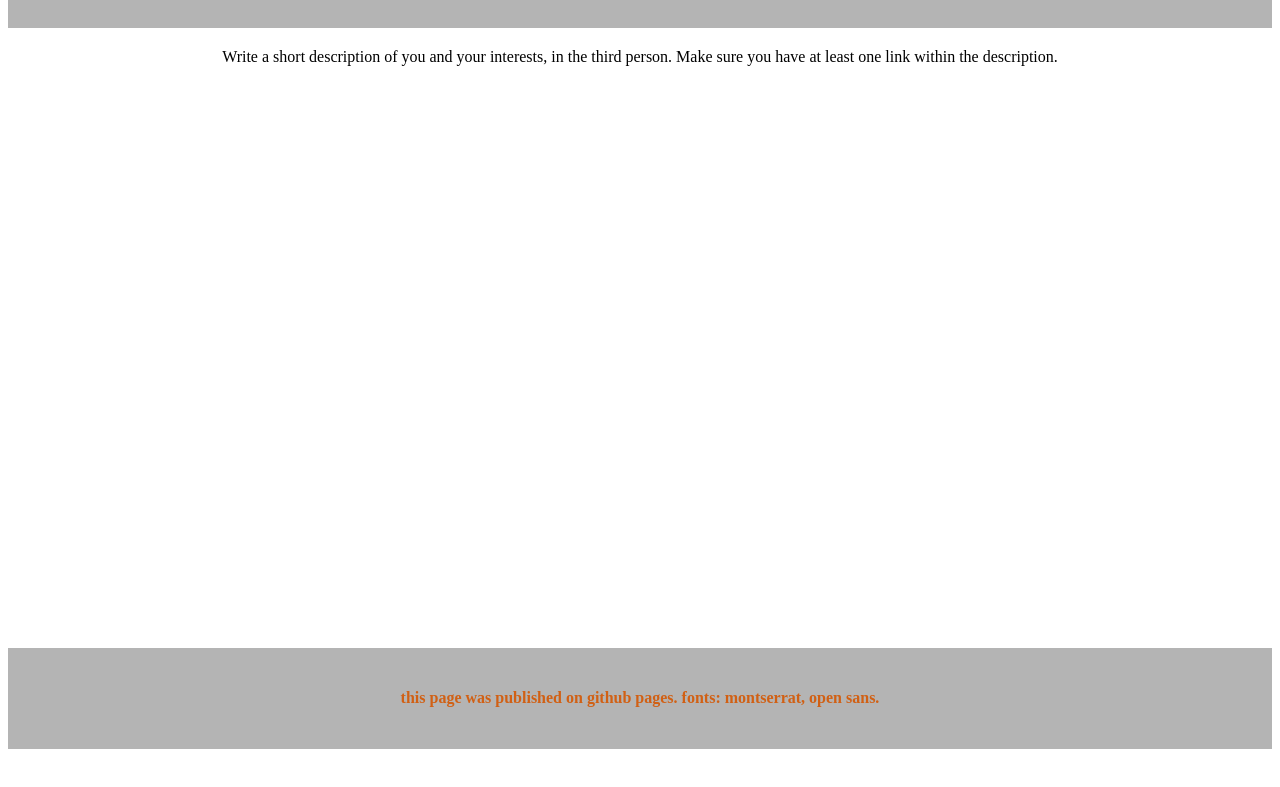
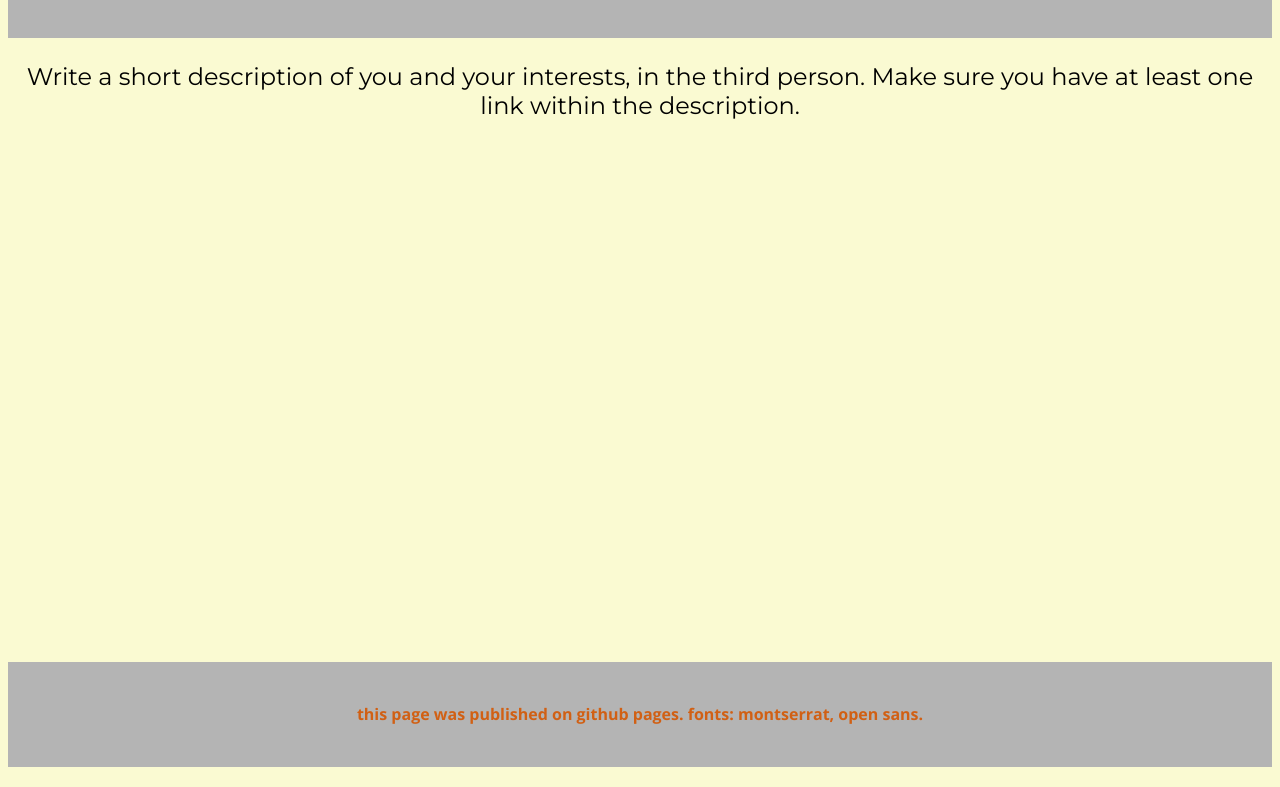
Before and after one commit to jnl221/first-repo, a plain HTML site: page index.html in a window 1280 px wide. Shown: the part 139-926 px from the top of the page. Drawn offline with nearby package versions, Linux system fonts and the light colour scheme.

Commit message:
Adds fonts

```diff
--- a/index.css
+++ b/index.css
@@ -1,3 +1,6 @@
+body {
+	background-color: lightgoldenrodyellow;
+}
 #intro, #end {
 	background-color: #b4b4b4;
 	color: #D16014;
@@ -5,9 +8,12 @@
 	margin-bottom: 20px;
 	padding-top: 20px;
 	padding-bottom: 20px;
+	font-family: "Open Sans", sans-serif;
 }
 
 section {
 	height: 600px;
 	text-align: center;
+	font-size: 24px;
+	font-family: "Montserrat", sans-serif;
 }
```
Also changed, not shown: index.html (+1 -1 lines).
